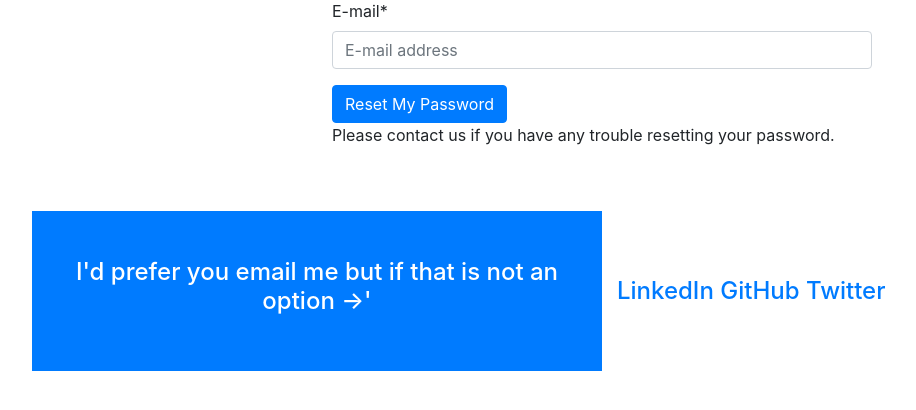
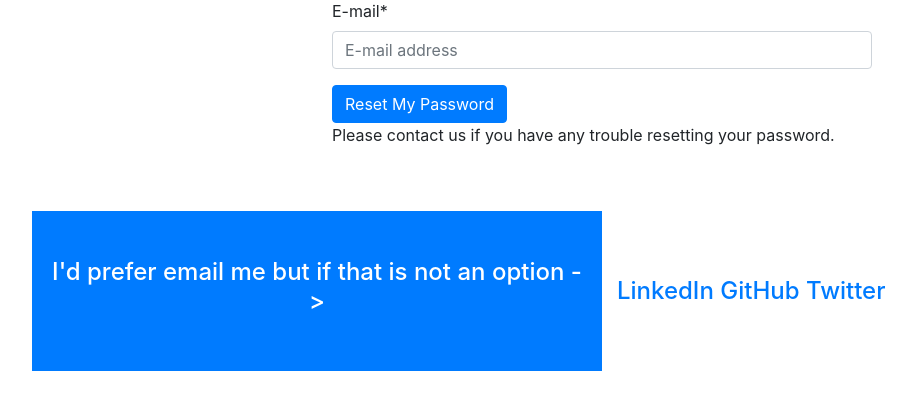
Before and after one commit to jdavv/jeanlucdavern_portfolio, a Django app: page /accounts/password/reset/ in a window 1280 px wide. Shown: the part 177-587 px from the top of the page, without its empty margins (38-954 px from the left). Run offline with Django 3.2, Linux system fonts and the light colour scheme; parts of the project's set-up code (start-up, migrations or seed data) failed here and were passed over; some libraries are stand-ins or nearby versions.

Commit message:
Fix type

```diff
--- a/jeanlucdavern_portfolio/templates/base.html
+++ b/jeanlucdavern_portfolio/templates/base.html
@@ -121,7 +121,7 @@
         <div class="row justify-content-center">
 
             <div class="col-md-6 text-center split">
-              <h4>I'd prefer you email me but if that is not an option ->'</h4>
+              <h4>I'd prefer email me but if that is not an option -></h4>
             </div>
 
             <div class="col-md-6 vertical-centering text-center">
```
